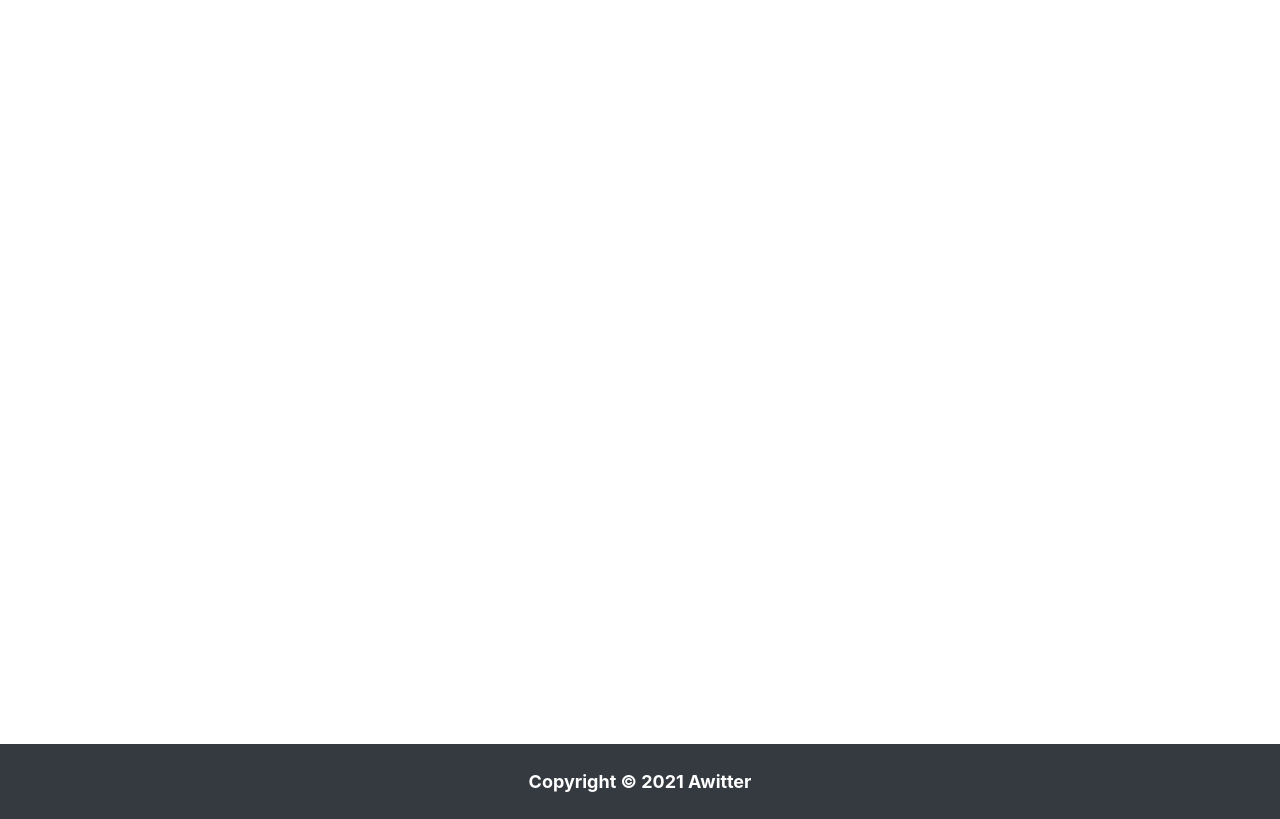
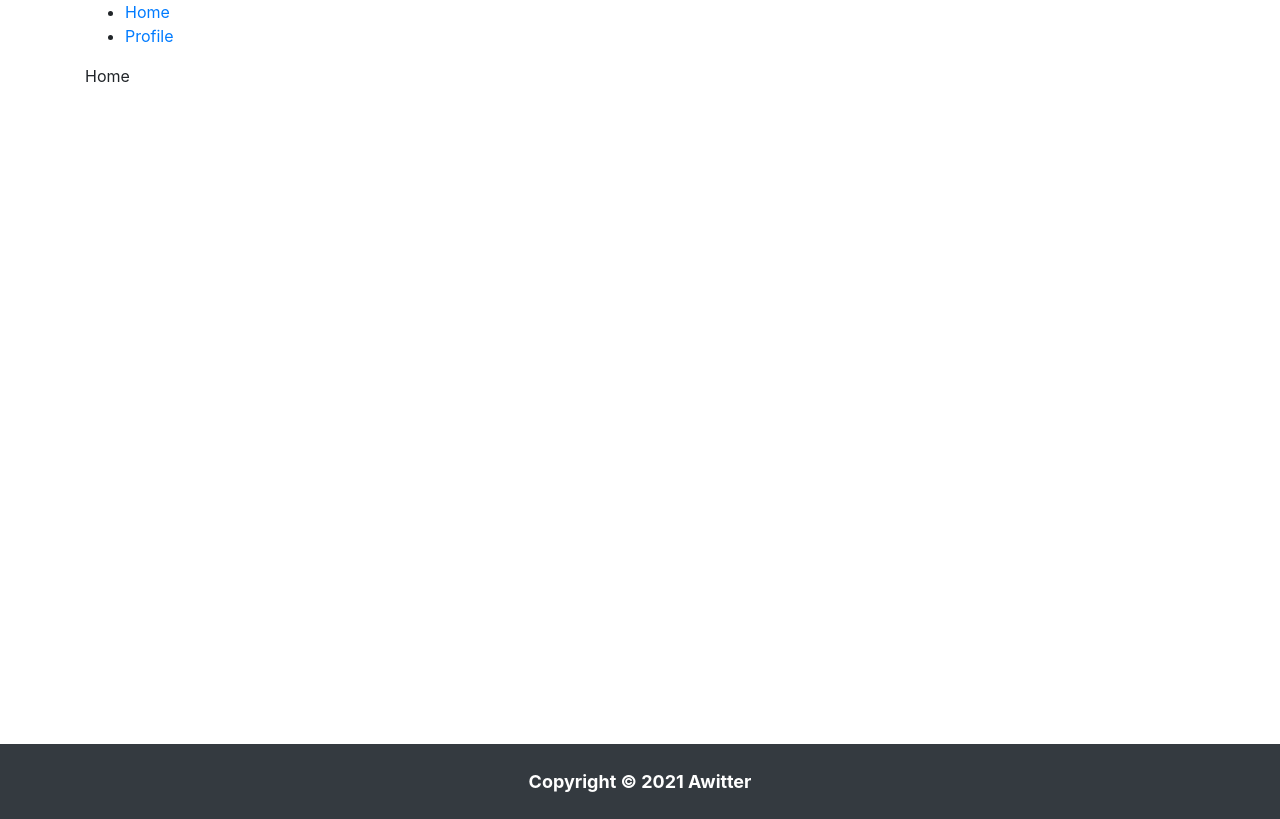
Before and after one commit to aidenkimgj/awitter, a React (Create React App) app: page /#/ in a window 1280 px wide. Built offline with nearby package versions, Linux system fonts and the light colour scheme; no server answers; sample sign-in values are in the browser's storage.

Commit message:
Create log out func

```diff
--- /dev/null
+++ b/src/components/Navigation.jsx
@@ -0,0 +1,16 @@
+import React from 'react';
+import { Link } from 'react-router-dom';
+
+const Navigation = () => (
+  <nav>
+    <ul>
+      <li>
+        <Link to="/">Home</Link>
+      </li>
+      <li>
+        <Link to="/profile">Profile</Link>
+      </li>
+    </ul>
+  </nav>
+);
+export default Navigation;
--- a/src/components/Router.jsx
+++ b/src/components/Router.jsx
@@ -1,18 +1,33 @@
 import React, { useState } from 'react';
-import { HashRouter as Router, Route, Switch } from 'react-router-dom';
+import {
+  HashRouter as Router,
+  Redirect,
+  Route,
+  Switch,
+} from 'react-router-dom';
 import Home from '../routes/Home';
 import Auth from '../routes/Auth';
 import { Container } from 'reactstrap';
+import Navigation from './Navigation';
+import Profile from '../routes/Profile';
 
 const AppRouter = ({ isLoggedIn }) => {
   return (
     <Container id="main-body">
       <Router>
+        {isLoggedIn && <Navigation />}
         <Switch>
           {isLoggedIn ? (
-            <Route path="/" exact component={Home} />
+            <>
+              <Route path="/" exact component={Home} />
+              <Route path="/profile" exact component={Profile} />
+              {/* <Redirect from="*" to="/" /> */}
+            </>
           ) : (
-            <Route path="/" exact component={Auth} />
+            <>
+              <Route path="/" exact component={Auth} />
+              <Redirect from="*" to="/" />
+            </>
           )}
         </Switch>
       </Router>
--- a/src/routes/Home.jsx
+++ b/src/routes/Home.jsx
@@ -1,6 +1,6 @@
 import React from 'react';
 
 const Home = () => {
-  return <></>;
+  return <>Home</>;
 };
 export default Home;
--- a/src/routes/Profile.jsx
+++ b/src/routes/Profile.jsx
@@ -1,4 +1,17 @@
 import React from 'react';
+import { useHistory } from 'react-router-dom';
+import { authService } from '../fbInstance';
 
-const Profile = () => <div>Profile</div>;
+const Profile = () => {
+  const history = useHistory();
+  const onLogOutClick = () => {
+    authService.signOut();
+    history.push('/');
+  };
+  return (
+    <>
+      <button onClick={onLogOutClick}>Log Out</button>
+    </>
+  );
+};
 export default Profile;
```
